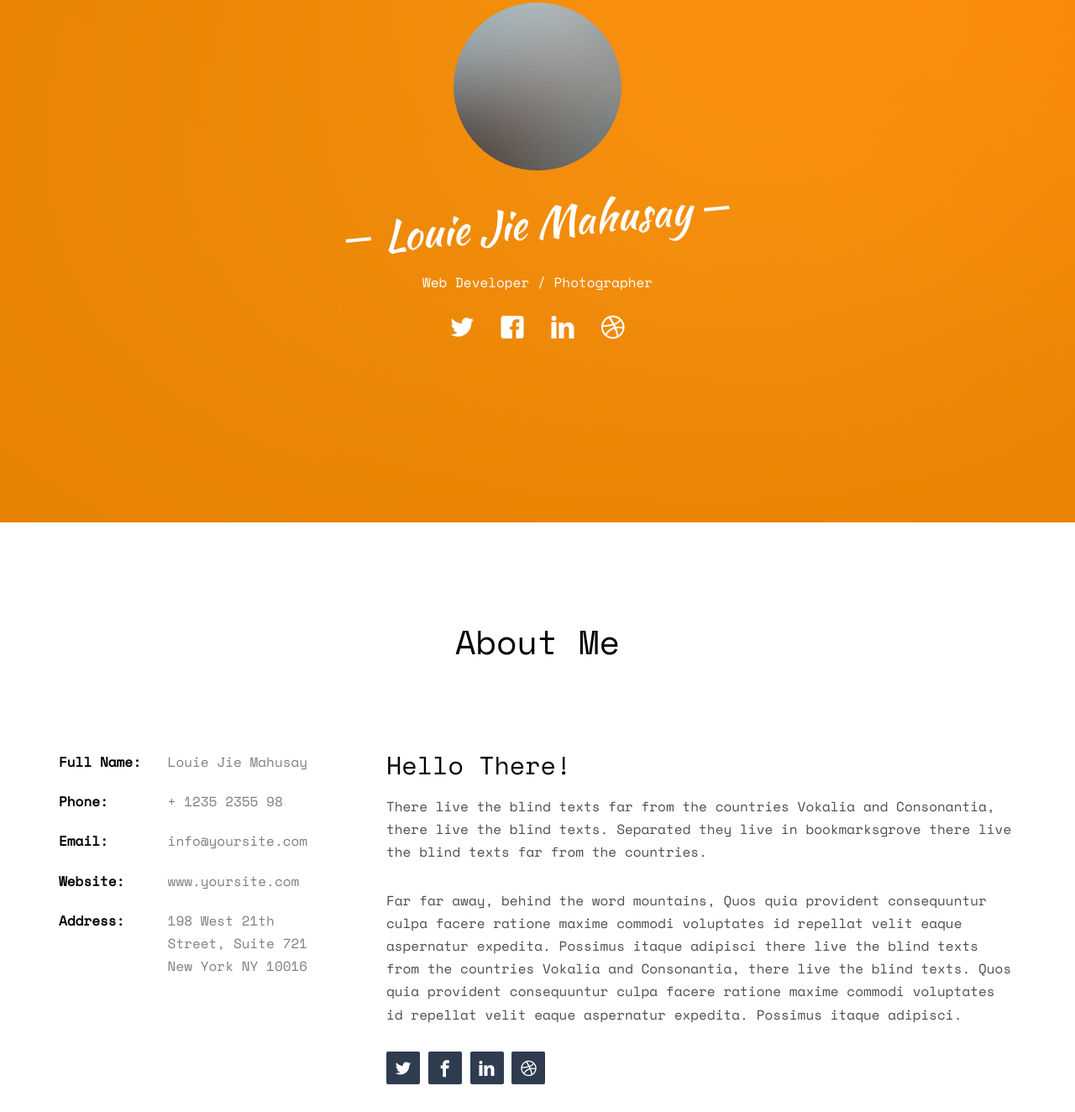
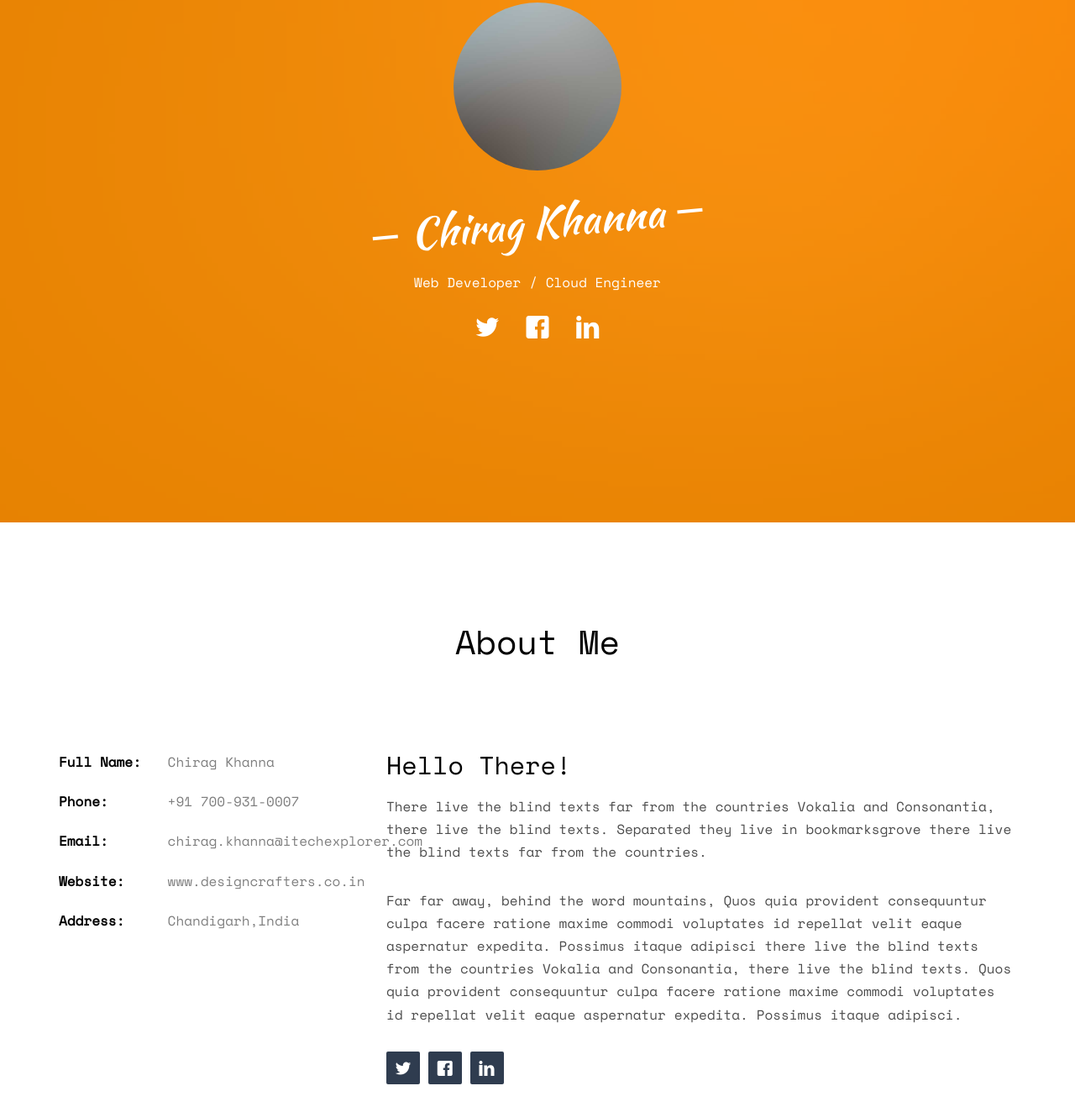
Before and after one commit to ckhanna3/Portfolio, a plain HTML site: page index.html in a window 1280 px wide. Shown: the part 178-1502 px from the top of the page at 84% size. Drawn offline with nearby package versions, Linux system fonts and the light colour scheme; some packages are replaced by stand-ins of ours; no server answers; files whose address does not match are found by name.

Commit message:
Update index.html

```diff
--- a/index.html
+++ b/index.html
@@ -4,7 +4,7 @@
 	<head>
 	<meta charset="utf-8">
 	<meta http-equiv="X-UA-Compatible" content="IE=edge">
-	<title>Profile &mdash; Free Website Template, Free HTML5 Template by freehtml5.co</title>
+	<title>Profile &mdash;</title>
 	<meta name="viewport" content="width=device-width, initial-scale=1">
 	<meta name="description" content="Free HTML5 Website Template by freehtml5.co" />
 	<meta name="keywords" content="free website templates, free html5, free template, free bootstrap, free website template, html5, css3, mobile first, responsive" />
@@ -55,14 +55,14 @@
 					<div class="display-t js-fullheight">
 						<div class="display-tc js-fullheight animate-box" data-animate-effect="fadeIn">
 							<div class="profile-thumb" style="background: url(images/user-3.jpg);"></div>
-							<h1><span>Louie Jie Mahusay</span></h1>
-							<h3><span>Web Developer / Photographer</span></h3>
+							<h1><span>Chirag Khanna</span></h1>
+							<h3><span>Web Developer / Cloud Engineer</span></h3>
 							<p>
 								<ul class="fh5co-social-icons">
-									<li><a href="#"><i class="icon-twitter2"></i></a></li>
-									<li><a href="#"><i class="icon-facebook2"></i></a></li>
-									<li><a href="#"><i class="icon-linkedin2"></i></a></li>
-									<li><a href="#"><i class="icon-dribbble2"></i></a></li>
+									<li><a href="https://twitter.com/chirag161"><i class="icon-twitter2"></i></a></li>
+									<li><a href="https://www.facebook.com/ckhanna3/"><i class="icon-facebook2"></i></a></li>
+									<li><a href="https://www.linkedin.com/in/ck389596/"><i class="icon-linkedin2"></i></a></li>
+
 								</ul>
 							</p>
 						</div>
@@ -82,11 +82,11 @@
 			<div class="row">
 				<div class="col-md-4">
 					<ul class="info">
-						<li><span class="first-block">Full Name:</span><span class="second-block">Louie Jie Mahusay</span></li>
-						<li><span class="first-block">Phone:</span><span class="second-block">+ 1235 2355 98</span></li>
-						<li><span class="first-block">Email:</span><span class="second-block">info@yoursite.com</span></li>
-						<li><span class="first-block">Website:</span><span class="second-block">www.yoursite.com</span></li>
-						<li><span class="first-block">Address:</span><span class="second-block">198 West 21th Street, Suite 721 New York NY 10016</span></li>
+						<li><span class="first-block">Full Name:</span><span class="second-block">Chirag Khanna</span></li>
+						<li><span class="first-block">Phone:</span><span class="second-block">+91 700-931-0007</span></li>
+						<li><span class="first-block">Email:</span><span class="second-block">chirag.khanna@itechexplorer.com</span></li>
+						<li><span class="first-block">Website:</span><span class="second-block">www.designcrafters.co.in</span></li>
+						<li><span class="first-block">Address:</span><span class="second-block">Chandigarh,India</span></li>
 					</ul>
 				</div>
 				<div class="col-md-8">
@@ -95,10 +95,10 @@
 					<p>Far far away, behind the word mountains, Quos quia provident consequuntur culpa facere ratione maxime commodi voluptates id repellat velit eaque aspernatur expedita. Possimus itaque adipisci there live the blind texts from the countries Vokalia and Consonantia, there live the blind texts. Quos quia provident consequuntur culpa facere ratione maxime commodi voluptates id repellat velit eaque aspernatur expedita. Possimus itaque adipisci.</p>
 					<p>
 						<ul class="fh5co-social-icons">
-							<li><a href="#"><i class="icon-twitter2"></i></a></li>
-							<li><a href="#"><i class="icon-facebook3"></i></a></li>
-							<li><a href="#"><i class="icon-linkedin2"></i></a></li>
-							<li><a href="#"><i class="icon-dribbble2"></i></a></li>
+							<li><a href="https://twitter.com/chirag161"><i class="icon-twitter2"></i></a></li>
+							<li><a href="https://www.facebook.com/ckhanna3/"><i class="icon-facebook2"></i></a></li>
+							<li><a href="https://www.linkedin.com/in/ck389596/"><i class="icon-linkedin2"></i></a></li>
+
 						</ul>
 					</p>
 				</div>
@@ -632,8 +632,7 @@
 	<!-- Easy PieChart -->
 	<script src="js/jquery.easypiechart.min.js"></script>
 	<!-- Google Map -->
-	<script src="https://maps.googleapis.com/maps/api/js?key=AIzaSyCefOgb1ZWqYtj7raVSmN4PL2WkTrc-KyA&sensor=false"></script>
-	<script src="js/google_map.js"></script>
+
 
 	<!-- Main -->
 	<script src="js/main.js"></script>
```
